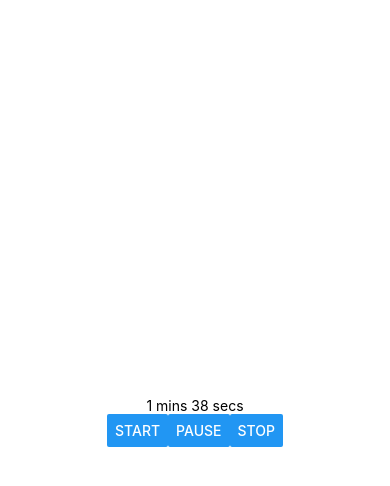
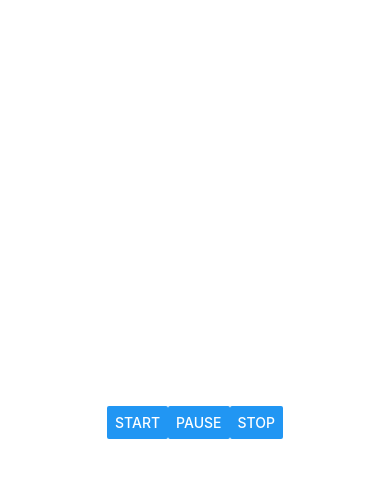
Before and after one commit to nmawungwe/pomodoro_technique, a React Native app: screen / in a window 390 px wide. Both pictures are taken after a click on the button "START". Shown: the top 486 px of the page. Built offline with nearby package versions, Linux system fonts and the light colour scheme.

Commit message:
timer finally working, there were some issues with the android simulator...incorrectly executing the setInterval function

```diff
--- a/App.js
+++ b/App.js
@@ -4,75 +4,79 @@ import { render } from 'react-dom';
 import { StyleSheet, Text, View, Button, Alert} from 'react-native';
 
 
-
-export default class App extends React.Component {
-    constructor(props){
-      super(props);
+class Counter extends React.Component {
+  constructor(){
+    super()
     this.state = {
-        time: {}, seconds: 100
+      count: 120,
+      display_timer: {},
     }
-      this.timer = 0
   }
 
-    // converting seconds into hrs mins and secs
+  componentDidMount() {
+    this.interval = setInterval(this.dinc, 1000)
+  }
+
+  componentWillUnmount(){
+    clearInterval(this.interval)
+  }
+
+    // // https://stackoverflow.com/questions/51695887/countdown-timer-in-react-native
+  componentDidUpdate(){
+    if(this.state.count === 0){
+      clearInterval(this.interval)
+    }
+  }
+
   secondsToTime(secs){
+
     let hours = Math.floor(secs / (60 * 60))
 
-      let divisor_for_minutes = secs % (60 * 60)
-      let minutes = Math.floor(divisor_for_minutes / 60)
+    let divisor_for_mins = secs % (60 * 60)
+    let mins = Math.floor(divisor_for_mins / 60)
 
-      let divisor_for_seconds = divisor_for_minutes % 60
+    let divisor_for_seconds = divisor_for_mins % 60
     let seconds = Math.ceil(divisor_for_seconds)
 
     let obj = {
-        "h": hours,
-        "m": minutes,
-        "s": seconds
+      'h': hours,
+      'm': mins,
+      's': seconds
     };
-      return obj;
+
+    return obj
   }
 
-      componentDidMount(){
-        let timeLeftVar = this.secondsToTime(this.state.seconds)
-        this.setState({time: timeLeftVar})
+  dinc = () => {
+    this.setState(prevState => ({
+      count: prevState.count - 1,
+      display_timer: this.secondsToTime(prevState.count - 1)
+    }))
   }
 
-      startTimer = () => {
-        if(this.timer == 0 && this.state.seconds > 0) {
-          this.timer = setInterval(this.countDown, 1000)
+
+
+  render(){
+          return (
+              <View>
+                <Text>{this.state.display_timer.m}:{this.state.display_timer.s}</Text>
+              </View>
+              )
         }
 }
 
-      countDown = () => {
-        // Removing a second, and set a state so rerendering occurs.
-        let seconds = this.state.seconds - 1
-        this.setState({
-          time: this.secondsToTime(seconds),
-          seconds: seconds
-        })
 
-        if (seconds == 0) {
-          clearInterval(this.timer)
+export default class App extends React.Component {
+  constructor(){
+    super()
+    this.state = {
+       showCounter: true
     }
   }
 
-  //  start = () => {
-  //                 this.interval = setInterval(() => {
-  //                   this.setState({timer: this.state.timer -1})
-  //                 }, 1000)
-  //                 // Alert.alert('This is going to be start button')
-  // }
-
-  // // https://stackoverflow.com/questions/51695887/countdown-timer-in-react-native
-  // componentDidUpdate(){
-  //   if(this.state.timer === 0){
-  //     clearInterval(this.interval)
-  //   }
-  // }
-
-  // componentWillUnmount(){
-  //   clearInterval(this.interval)
-  // }
+  toggleCounter = () => this.setState(prevState => ({
+    showCounter: !prevState.showCounter
+  }))
 
 
   pause = () => {
@@ -83,14 +87,16 @@ export default class App extends React.Component {
       Alert.alert('This is going to be a stop button')
   }
 
-  render() {
+
+  render(){
+            if(this.state.showCounter){
                 return (
                         <View style={styles.container}>
-        <Text>{this.state.time.m} mins {this.state.time.s} secs</Text>
+                          <Counter />
                             <View style={styles.buttonContainer}>
                               <Button
                                 title="Start"
-            onPress={this.startTimer}
+                                onPress={this.toggleCounter}
                               />
                               <Button
                                 title="Pause"
@@ -102,9 +108,30 @@ export default class App extends React.Component {
                               />
                           </View>
                         </View>
-    );
+                      )
+            } else {
+                      return (
+                          <View style={styles.container}>
+                            <View style={styles.buttonContainer}>
+                              <Button
+                                title="Start"
+                                onPress={this.toggleCounter}
+                              />
+                              <Button
+                                title="Pause"
+                                onPress={this.pause}
+                              />
+                              <Button
+                                title="Stop"
+                                onPress={this.stop}
+                              />
+                            </View>
+                          </View>
+                            )
             }
           }
+        }
+
 
 const styles = StyleSheet.create({
   container: {
```
Lines whose indentation alone changed are shown as unchanged.
